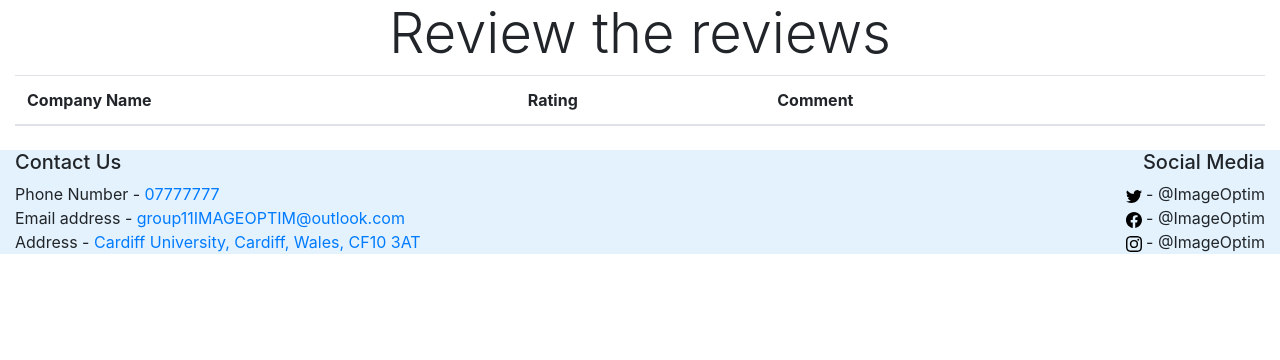
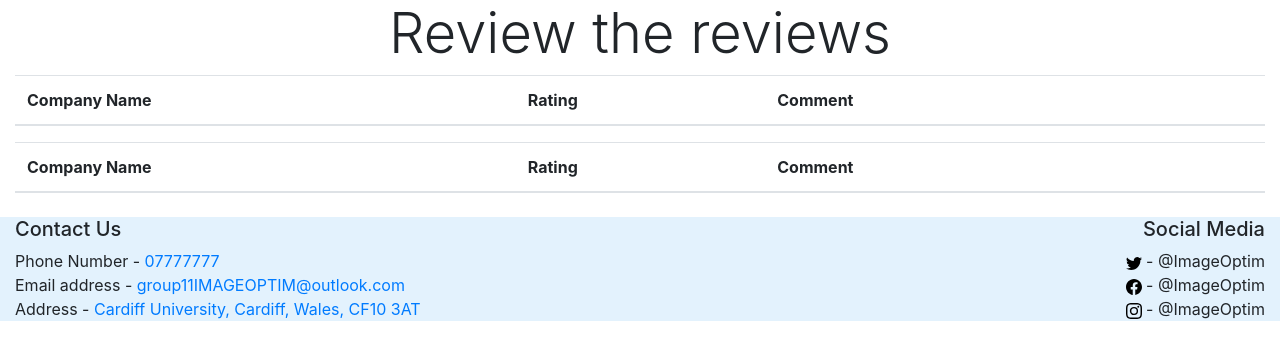
Before and after one commit to milosvujovic/imageoptim_project, a Flask app: page /admin/comments in a window 1280 px wide. Shown: the part 62-422 px from the top of the page. Run offline with Flask 2, Linux system fonts and the light colour scheme; the visitor is signed in with stand-in values (Sample User, id 1); lists and menus that the app fills with data are empty; some libraries are stand-ins or nearby versions.

Commit message:
Here are the changes

```diff
--- a/server.py
+++ b/server.py
@@ -292,11 +292,28 @@ def adminCSV():
     history = CreateCSVPurchases()
     return render_template('admin_csv.html', purchases = history)
 
+# Allows the admin to download a list of purchases
+@app.route("/admin/comment/validate/<id>")
+@admin_required
+def adminValidateReview(id):
+    command = "CALL verifyComment(%s);"
+    parameters =(id)
+    writeToDatabase(command,parameters)
+    return redirect("/admin/home")
+
+@app.route("/admin/comment/remove/<id>")
+@admin_required
+def adminValidateReviewRemove(id):
+    command = "CALL removeComment(%s);"
+    parameters =(id)
+    writeToDatabase(command,parameters)
+    return redirect("/admin/home")
+
 # Allows the admin to verify emails
 @app.route("/admin/comments")
 @admin_required
 def adminComments():
-    return render_template('admin_validateReview.html', comments = readFromDatabaseUsingStoredProcedures("getCommentsToVerify()"))
+    return render_template('admin_validateReview.html', comments = readFromDatabaseUsingStoredProcedures("getCommentsToVerify()"), currentComments = readFromDatabaseUsingStoredProcedures("getAllValidComments()"))
 
 # Allows the admin to see the data about the stats
 @app.route("/admin/bar")
@@ -403,8 +420,8 @@ def reviews():
     if request.method == 'POST':
         command = "CALL writeReviewIntoDatabase(%s,%s,%s);"
         parameters =(request.form['comment'], request.form['rating'], session['customerID'])
-        writeReviewIntoDatabase(command,parameters)
-        return redirect('/')
+        writeToDatabase(command,parameters)
+        return redirect('/customer/licences')
     return "Error with form"
 
 
--- a/static/js/functions.js
+++ b/static/js/functions.js
@@ -1,5 +1,5 @@
 function AddToElement(price){
-  document.getElementById("price").innerHTML = '$' +  price;
+  document.getElementById("price").innerHTML = "Price " + ' $ ' +  price;
 };
 function readPrice() {
   //   var command = '/GetPrices';
@@ -28,52 +28,3 @@ function alertUser(message) {
     alert(message);
   }
 }
-
-
-
-
-
-
-
-// function myFunction(labels, figures) {
-//   var ctx = document.getElementById('myChart');
-// //
-// //   var stars = figures;
-// //   var frameworks = labels;
-// //   var myChart = new Chart(ctx, {
-// //           type: 'bar',
-// //           data: {
-// //               labels: frameworks,
-// //               datasets: [{
-// //                   label: 'Number Of Purchases',
-// //                   data: stars
-// //               }]
-// //           }
-// //           options: {
-// //             scales: {
-// //               y: {
-// //                 suggestedMin: 0
-// //         }
-// //     }
-// // }
-// //   })
-// // }
-//
-// var chart = new Chart(ctx, {
-//     type: 'bar',
-//     data: {
-//         datasets: [{
-//             label: 'Number Of Purchases',
-//             data: figures
-//         }],
-//         labels: labels
-//     },
-//     options: {
-//         scales: {
-//           y: {
-//             beginAtZero: true
-//           }
-//         }
-//     }
-// });
-// }
--- a/templates/admin_validateReview.html
+++ b/templates/admin_validateReview.html
@@ -24,6 +24,26 @@
         {% endfor %}
       </tbody>
     </table>
-
+    <table class="table table-striped">
+      <thead>
+        <tr>
+          <th scope="col">Company Name</th>
+          <th scope="col">Rating</th>
+          <th scope="col">Comment</th>
+          <th scope="col"></th>
+          <th scope="col"></th>
+        </tr>
+      </thead>
+      <tbody>
+        {% for comment in currentComments %}
+        <tr>
+            <td>{{comment[3]}}</td>
+            <td>{{comment[2]}} / 5</td>
+            <td>{{comment[1]}}</td>
+            <td><a href = "/admin/comment/remove/{{comment[0]}}"><button type="submit" class="btn btn-primary">Remove</button></a></td>
+        </tr>
+        {% endfor %}
+      </tbody>
+    </table>
     </div>
 {% endblock %}
--- a/templates/user_home.html
+++ b/templates/user_home.html
@@ -17,7 +17,7 @@
         </div>
       </div>
       <div id="carouselExampleFade" class="carousel slide carousel-fade" data-ride="carousel">
-        <div class="carousel-inner" style="background-color: #e3f2fd; height: 100px;">
+        <div class="carousel-inner p-6" style="background-color: #f1f1f1f1; height: 100px; width:100%">
           <div class="carousel-item active text-center">
             <div class="d-block w-100"><p></p><p></p><p>Comments</p></div>
           </div>
--- a/templates/user_licence.html
+++ b/templates/user_licence.html
@@ -5,7 +5,7 @@
       <div class = "col-sm-2">
           <img class="card-img-top" src="../static/images/licences.jpeg" alt="Card image cap" style="width: 18rem;">
       </div>
-      <div class = "col-sm-8">
+      <div class = "col-sm-6">
         <h3 class=" text-center">{{description[0][0]}}</h3>
         <h4>Description</h4>
         <p>{{description[0][1]}}</p>
@@ -50,13 +50,13 @@
               </div>
             {% endfor %}
           </fieldset>
-                      <input type="hidden" value ={{licenceID}} name ="licenceID" id = "licenceID">
+        <input type="hidden" value ={{licenceID}} name ="licenceID" id = "licenceID">
           </div>
         </div>
         <div class = "container-fluid">
           <div class="row">
             <div class = "col">
-              <h1 id = "price"></h1>
+              <h3 id = "price"></h3>
             </div>
             <div class = "col">
               <button type="submit" class="btn btn-primary" >Add to basket</button>
--- a/templates/user_template.html
+++ b/templates/user_template.html
@@ -13,7 +13,7 @@
     <title>{{title}}</title>
   </head>
   <body>
-    <nav class="navbar navbar-expand-lg navbar-dark" style="background-color: #24305E;">
+    <nav class="navbar navbar-expand-lg navbar-light" style="background-color: #e3f2fd;">
       <a class="navbar-brand" href="/">
         <img src="../static/images/logo.png" width="30" height="30" class="d-inline-block align-top" alt="" loading="lazy">Image Optim
       </a>
@@ -38,7 +38,7 @@
       {% block MainContents %}
       {% endblock %}
     </main>
-    <footer class="container-fluid footer text-white border-top border-white" style="background-color: praimry; text-color:#24305E">
+    <footer class="container-fluid footer border-top border-white" style="background-color: #e3f2fd;">
       <div class="row">
         <div class="col-sm-8">
           <div class="row-sm"><h5>Contact Us</h5></div>
```
Also changed, not shown: 1 other file.
